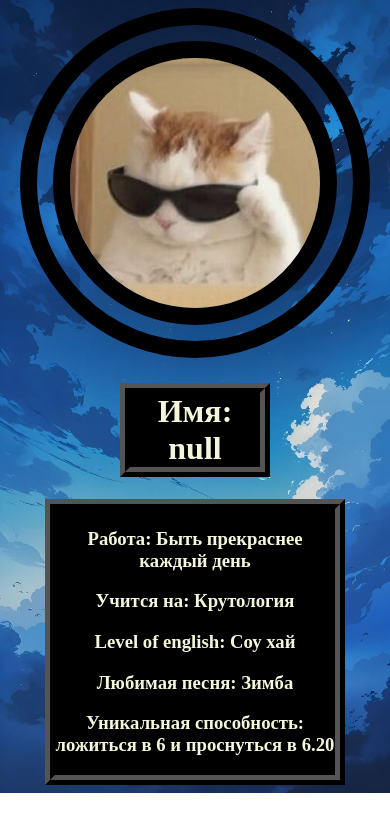
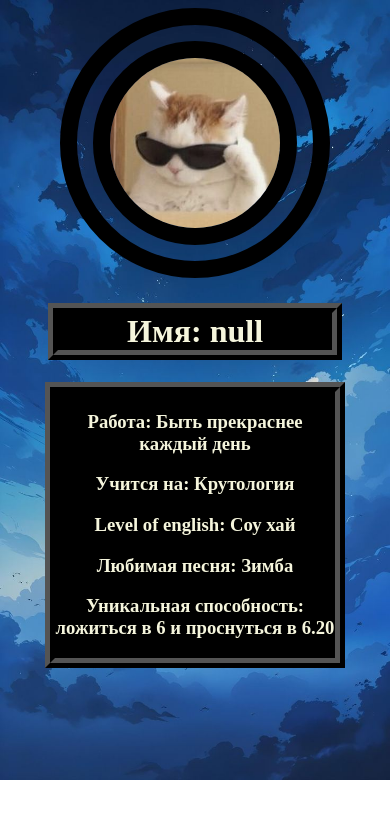
Before and after one commit to Wrench-byte/espartaco, a plain HTML site: page pag2.html in a window 390 px wide. Drawn offline with Linux system fonts and the light colour scheme.

Commit message:
Update style.css

```diff
--- a/style.css
+++ b/style.css
@@ -25,6 +25,7 @@
     background-position: center;
     filter: blur(2px);
     z-index: -1;
+
 
 
 
@@ -117,7 +118,7 @@
     transition: transform 1s ease, background 1s ease;
     cursor: pointer;
     opacity: 0;
-        animation: fadeIn 1s ease-in-out forwards;
+        animation: fadeIn 2s ease-in-out forwards;
 }
 
 .circulo.zoom {
@@ -141,7 +142,7 @@
 
 .perfil{
 
-width: 250px;
+width: 170px;
 border: 50px;
 border-radius: 50%;
 border-style: double;
@@ -154,8 +155,8 @@ border-color: rgb(red, green, blue);
     border: 10px;
     border-style: ridge;
     border-color: black;
-    margin-left: 30%;
-    margin-right: 30%;
+    margin-left: 40px;
+    margin-right: 40px;
     background-color: black;
     color: beige;
 }
@@ -180,7 +181,7 @@ border-color: rgb(red, green, blue);
 
 
 .perfil2{
-width: 200px;
+width: 170px;
 border: 50px;
 border-radius: 50%;
 border-style: double;
```
